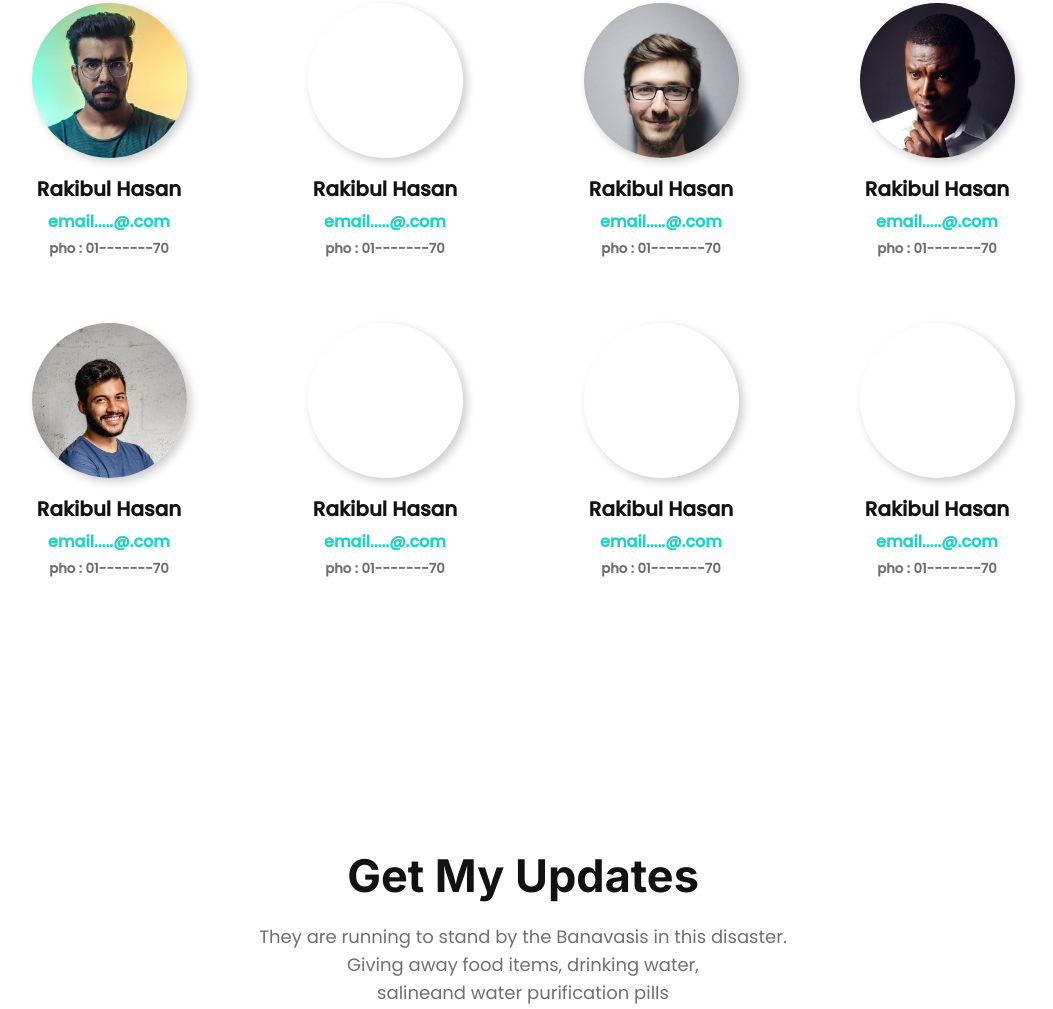
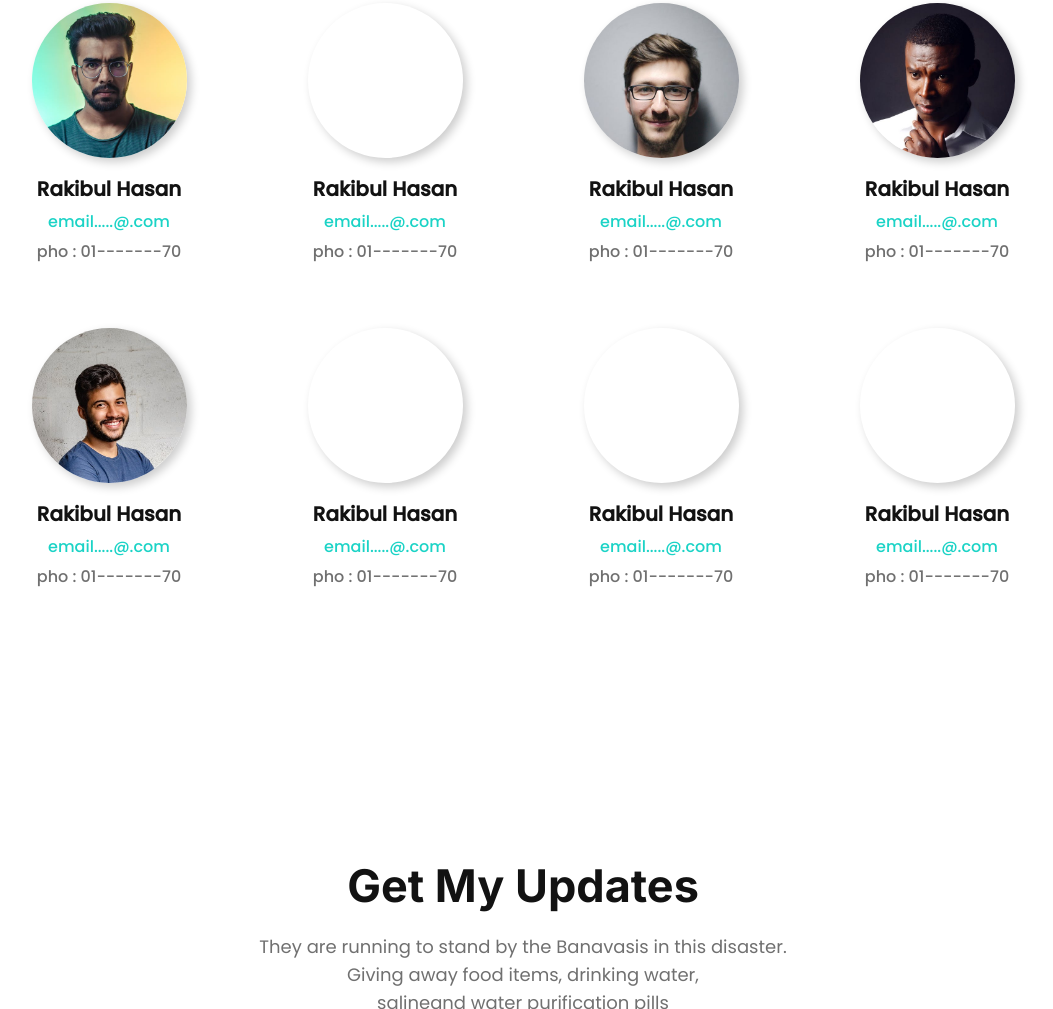
Before and after one commit to Rakibul2580/Assignment-1, a plain HTML site: page index.html in a window 1280 px wide. Shown: the part 2471-3480 px from the top of the page, without its empty margins (117-1170 px from the left). Drawn offline with nearby package versions, Linux system fonts and the light colour scheme.

Commit message:
firs commit

```diff
--- a/index.html
+++ b/index.html
@@ -79,57 +79,57 @@
                     <div class="img" style="background-image:url(img/1.jpeg)">
                  </div>
                     <h3>Rakibul Hasan</h3>
-                    <a href="#" target="_blank"><h4>email.....@.com</h4></a>
-                    <a href="#" target="_blank"><h5>pho : 01-------70</h5></a>
+                    <a href="#" target="_blank">email.....@.com</a>
+                    <a href="#" target="_blank">pho : 01-------70</a>
                 </div>
                 <div class="team-member">
                  <div class="img" style="background-image:url(img/2.jpeg)">
               </div>
                  <h3>Rakibul Hasan</h3>
-                 <a href="#" target="_blank"><h4>email.....@.com</h4></a>
-                 <a href="#" target="_blank"><h5>pho : 01-------70</h5></a>
+                 <a href="#" target="_blank">email.....@.com</a>
+                 <a href="#" target="_blank">pho : 01-------70</a>
              </div>
              <div class="team-member">
                  <div class="img" style="background-image:url(img/3.jpeg)">
               </div>
                  <h3>Rakibul Hasan</h3>
-                 <a href="#" target="_blank"><h4>email.....@.com</h4></a>
-                 <a href="#" target="_blank"><h5>pho : 01-------70</h5></a>
+                 <a href="#" target="_blank">email.....@.com</a>
+                 <a href="#" target="_blank">pho : 01-------70</a>
              </div>
              <div class="team-member">
                  <div class="img" style="background-image:url(img/4.jpeg)">
               </div>
                  <h3>Rakibul Hasan</h3>
-                 <a href="#" target="_blank"><h4>email.....@.com</h4></a>
-                 <a href="#" target="_blank"><h5>pho : 01-------70</h5></a>
+                 <a href="#" target="_blank">email.....@.com</a>
+                 <a href="#" target="_blank">pho : 01-------70</a>
              </div>
              <div class="team-member">
                  <div class="img" style="background-image:url(img/5.jpeg)">
               </div>
                  <h3>Rakibul Hasan</h3>
-                 <a href="#" target="_blank"><h4>email.....@.com</h4></a>
-                 <a href="#" target="_blank"><h5>pho : 01-------70</h5></a>
+                 <a href="#" target="_blank">email.....@.com</a>
+                 <a href="#" target="_blank">pho : 01-------70</a>
              </div>
              <div class="team-member">
                  <div class="img" style="background-image:url(img/6.jpeg)">
               </div>
                  <h3>Rakibul Hasan</h3>
-                 <a href="#" target="_blank"><h4>email.....@.com</h4></a>
-                 <a href="#" target="_blank"><h5>pho : 01-------70</h5></a>
+                 <a href="#" target="_blank">email.....@.com</a>
+                 <a href="#" target="_blank">pho : 01-------70</a>
              </div>
              <div class="team-member">
                  <div class="img" style="background-image:url(img/7.jpeg)">
               </div>
                  <h3>Rakibul Hasan</h3>
-                 <a href="#" target="_blank"><h4>email.....@.com</h4></a>
-                 <a href="#" target="_blank"><h5>pho : 01-------70</h5></a>
+                 <a href="#" target="_blank">email.....@.com</a>
+                 <a href="#" target="_blank">pho : 01-------70</a>
              </div>
              <div class="team-member">
                  <div class="img" style="background-image:url(img/8.jpeg)">
               </div>
                  <h3>Rakibul Hasan</h3>
-                 <a href="#" target="_blank"><h4>email.....@.com</h4></a>
-                 <a href="#" target="_blank"><h5>pho : 01-------70</h5></a>
+                 <a href="#" target="_blank">email.....@.com</a>
+                 <a href="#" target="_blank">pho : 01-------70</a>
              </div>
             </div>
         </div>
```
